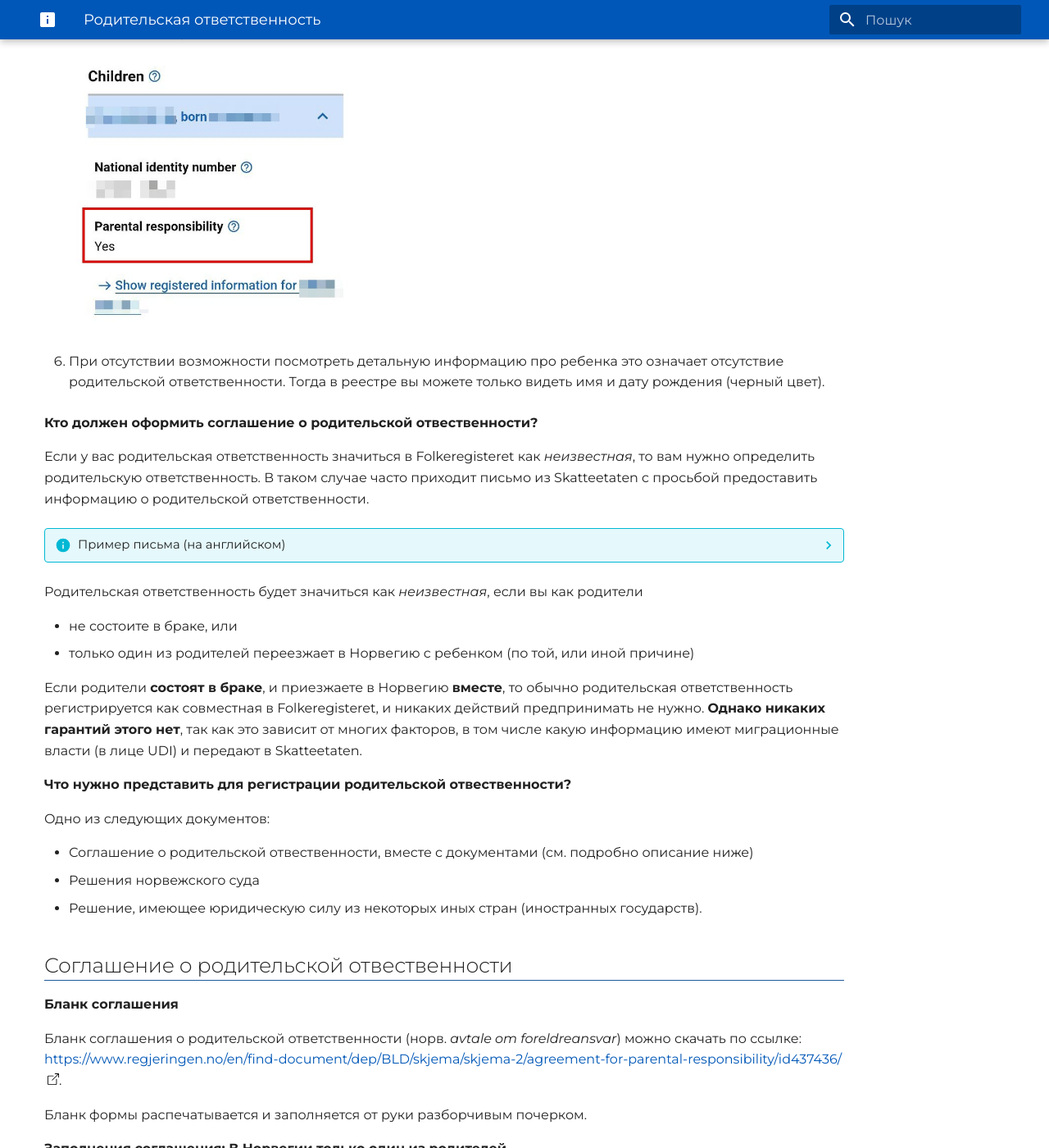
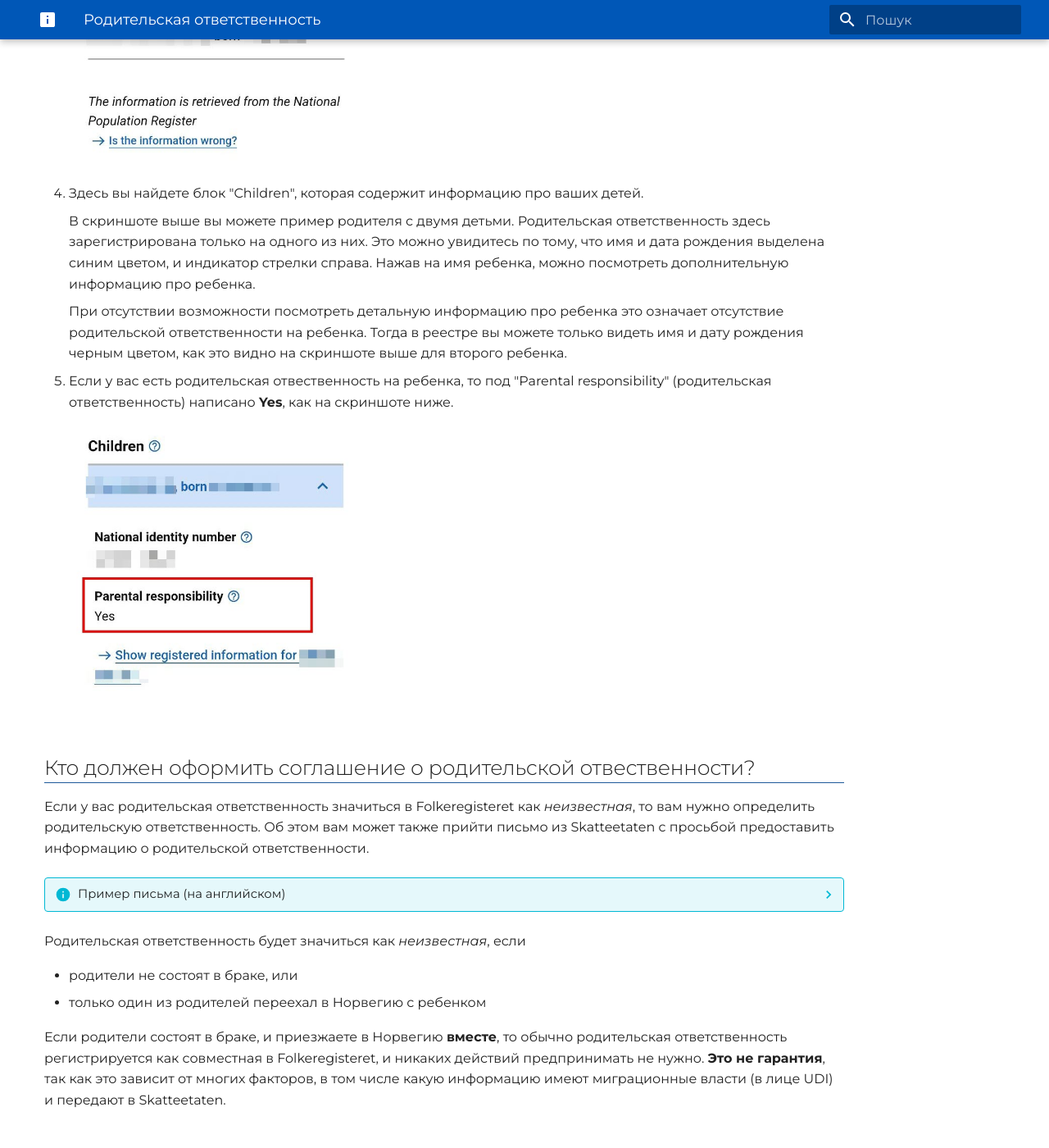
Before and after one commit to norgeinfo/norgeinfo.github.io, an MkDocs documentation site: the page built from docs/avtale-om-foreldreansvar.md, in a window 1280 px wide and 1400 px high, scrolled down 1614 px. Shown: the whole window at 82% size. Built offline with MkDocs 1.6.1 and Material for MkDocs 9.7.7, drawn with Linux system fonts in a browser that asks for light colours; some of the changed text lies outside the part shown.

Commit message:
Update kollektiv-beskyttelse.md

```diff
--- a/docs/avtale-om-foreldreansvar.md
+++ b/docs/avtale-om-foreldreansvar.md
@@ -1,8 +1,11 @@
-# Родительская ответственность
+!!! question "Содержание"
+    [TOC]
 
-В Норвегии родители ребенка должны иметь зарегистрированную родительскую ответственность (норв. [foreldreansvar](https://www.skatteetaten.no/person/folkeregister/fodsel-og-navnevalg/barn-fodt-i-utlandet/foreldreansvar-for-barn-fodt-i-utlandet/)) в национальном реестре населения (норв. _Folkeregisteret_). Национальный реестр населения администрируется налоговой Норвегии (норв. _Skatteetaten_). В реестре регистрируется кто из родителей имеет родительскую ответственность: единолично на одном родителе, или совместную ответственность между двумя родителями.
+В Норвегии родители ребенка должны иметь зарегистрированную _родительскую ответственность_ ([_foreldreansvar_](https://www.skatteetaten.no/person/folkeregister/fodsel-og-navnevalg/barn-fodt-i-utlandet/foreldreansvar-for-barn-fodt-i-utlandet/)) в национальном реестре населения (_Folkeregisteret_). Folkeregisteret администрируется налоговой Норвегии (_Skatteetaten_).
 
-__Зачем нужна регистрация родительской отвественности?__
+В реестре регистрируется кто из родителей имеет родительскую ответственность. Родительская ответственность может возлагаться на одного из родителей или быть совместной.
+
+## Зачем нужна регистрация родительской отвественности? { #hvorfor }
 
 Согласно [Skatteetaten](https://www.skatteetaten.no/person/folkeregister/fodsel-og-navnevalg/foreldreansvar/):
 > Родительская ответственность — это обязанность и __право__ принимать решения от имени вашего ребенка.
@@ -10,55 +13,59 @@
 Отсутствие данных о родительской ответственности в реестре населения со временем может создать сложности, например в вопросах покупке лекарств ребёнку по рецепту, регистрации переезда ребёнка внутри страны ("прописка"), открытие счета в банке и заказ банковской карты для ребенка, выбора школы, возможности смотреть медицинские данные на ребенка в Helsenorge, и иных вопросах.
 
 
-__Как проверить наличие родительской отвественности?__
+## Как проверить наличие родительской отвественности? { #sjekke-foreldreansvar }
 
-1. Зайдите на сайт Skatteetaten, раздел Folkeregister: [https://www.skatteetaten.no/en/forms/mine-opplysninger-i-folkeregisteret/](https://www.skatteetaten.no/en/forms/mine-opplysninger-i-folkeregisteret/)
+1. [Перейдите на сайт Skatteetaten, раздел Folkeregister](https://www.skatteetaten.no/en/forms/mine-opplysninger-i-folkeregisteret/)
 
-2. Нажмите на синию кнопку "My information in the National Population Register" и зайдите через MinID или BankID / Buypass.
+2. Нажмите на синию кнопку "_My information in the National Population Register_", далее вам нужно авторизироватся через MinID или BankID / Buypass.
 
-3. Нажмите на рубрику "Family".
+3. Нажмите на заголовок "Family". Вы будете видеть информацию, схожую с скриншотом ниже.
 
     ![Skatteetaten](assets/skatteetaten-foreldreansvar-1.jpg){: style="width:350px"}
 
-4. В этой рубрике вы найдете блок "Children", и информацию про детей. В примере выше родитель с двумя детьми, но родительская ответственность зарегистрирована только на одного из них, это можно увидеть по тому, что имя и дата рождения выделена синим цветом, а также стрелки справа, что означает вы можете нажать на имя ребенка для просмотра дополнительной информации.
+4. Здесь вы найдете блок "Children", которая содержит информацию про ваших детей.
 
-5. Если на ребенка есть родительская отвественность, то ниже "Parental responsibility" (родительская ответственность) написано Yes / Ja.
+    В скриншоте выше вы можете пример родителя с двумя детьми. Родительская ответственность здесь зарегистрирована только на одного из них. Это можно увидитесь по тому, что имя и дата рождения выделена синим цветом, и индикатор стрелки справа. Нажав на имя ребенка, можно посмотреть дополнительную информацию про ребенка.
+
+    При отсутствии возможности посмотреть детальную информацию про ребенка это означает отсутствие родительской ответственности на ребенка. Тогда в реестре вы можете только видеть имя и дату рождения черным цветом, как это видно на скриншоте выше для второго ребенка.
+
+5. Если у вас есть родительская отвественность на ребенка, то под "Parental responsibility" (родительская ответственность) написано __Yes__, как на скриншоте ниже.
 
     ![Skatteetaten](assets/skatteetaten-foreldreansvar-2.jpg){: style="width:350px"}
 
-6. При отсутствии возможности посмотреть детальную информацию про ребенка это означает отсутствие родительской ответственности. Тогда в реестре вы можете только видеть имя и дату рождения (черный цвет).
 
+## Кто должен оформить соглашение о родительской отвественности? { #hvem-maa-registrere }
 
-__Кто должен оформить соглашение о родительской отвественности?__
-
-Если у вас родительская ответственность значиться в Folkeregisteret как _неизвестная_, то вам нужно определить родительскую ответственность. В таком случае часто приходит письмо из Skatteetaten c просьбой предоставить информацию о родительской ответственности.
+Если у вас родительская ответственность значиться в Folkeregisteret как _неизвестная_, то вам нужно определить родительскую ответственность. Об этом вам может также прийти письмо из Skatteetaten c просьбой предоставить информацию о родительской ответственности.
 
 ??? info "Пример письма (на английском)"
 
     ![Avtale om foreldreansvar](assets/manglende-foreldreansvar-eng.jpg){: style="width:600px"}
 
-Родительская ответственность будет значиться как _неизвестная_, если вы как родители
+Родительская ответственность будет значиться как _неизвестная_, если
 
-- не состоите в браке, или
-- только один из родителей переезжает в Норвегию с ребенком (по той, или иной причине)
+- родители не состоят в браке, или
+- только один из родителей переехал в Норвегию с ребенком
 
-Если родители __состоят в браке__, и приезжаете в Норвегию __вместе__, то обычно родительская ответственность регистрируется как совместная в Folkeregisteret, и никаких действий предпринимать не нужно. __Однако никаких гарантий этого нет__, так как это зависит от многих факторов, в том числе какую информацию имеют миграционные власти (в лице UDI) и передают в Skatteetaten.
+Если родители состоят в браке, и приезжаете в Норвегию __вместе__, то обычно родительская ответственность регистрируется как совместная в Folkeregisteret, и никаких действий предпринимать не нужно. __Это не гарантия__, так как это зависит от многих факторов, в том числе какую информацию имеют миграционные власти (в лице UDI) и передают в Skatteetaten.
 
-__Что нужно представить для регистрации родительской отвественности?__
+## Что нужно представить для регистрации родительской отвественности?
 
 Одно из следующих документов:
 
-- Соглашение о родительской отвественности, вместе с документами (см. подробно описание ниже)
-- Решения норвежского суда
-- Решение, имеющее юридическую силу из некоторых иных стран (иностранных государств).
-
+- Заполненное соглашение о родительской отвественности
+- Решение UDI о том, кто несет родительскую ответственность.
+- Решение суда в Норвегии о том, кто должен нести родительскую ответственность.
+- Решение суда страны, являющейся участником Конвенции Совета Европы или Гаагской конвенции. Украина является участником обеих конвенций.
 
 
 ## Соглашение о родительской отвественности
 
 __Бланк соглашения__
 
-Бланк соглашения о родительской ответственности (норв. _avtale om foreldreansvar_) можно скачать по ссылке: [https://www.regjeringen.no/en/find-document/dep/BLD/skjema/skjema-2/agreement-for-parental-responsibility/id437436/](https://www.regjeringen.no/en/find-document/dep/BLD/skjema/skjema-2/agreement-for-parental-responsibility/id437436/).
+Скачать бланк соглашения о родительской ответственности (норв. _avtale om foreldreansvar_):
+
+[Agreement for parental responsibility (regjeringen.no)](https://www.regjeringen.no/en/find-document/dep/BLD/skjema/skjema-2/agreement-for-parental-responsibility/id437436/){ .md-button }
 
 Бланк формы распечатывается и заполняется от руки разборчивым почерком.
 
--- a/mkdocs.yml
+++ b/mkdocs.yml
@@ -35,7 +35,7 @@
   - Робота в Норвегії: 'jobb.md'
   - Медична допомога: 'helsehjelp.md'
   - Разрешение на постоянное пребывание: 'permanent-oppholdstillatelse.md'
-
+  - Родительская ответственность: 'avtale-om-foreldreansvar.md'
 
 plugins:
   - glightbox
```
Also changed, not shown: other parts of docs/avtale-om-foreldreansvar.md (+1 -0 lines).
